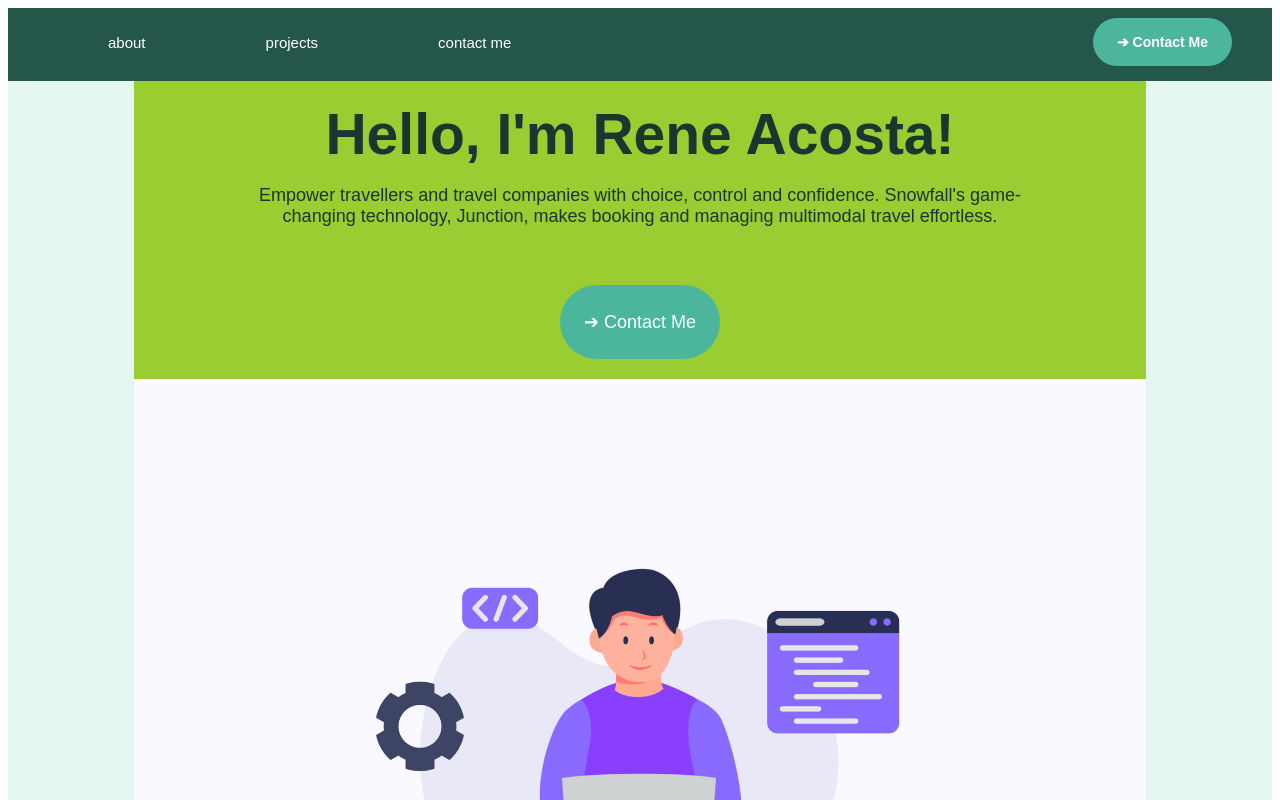
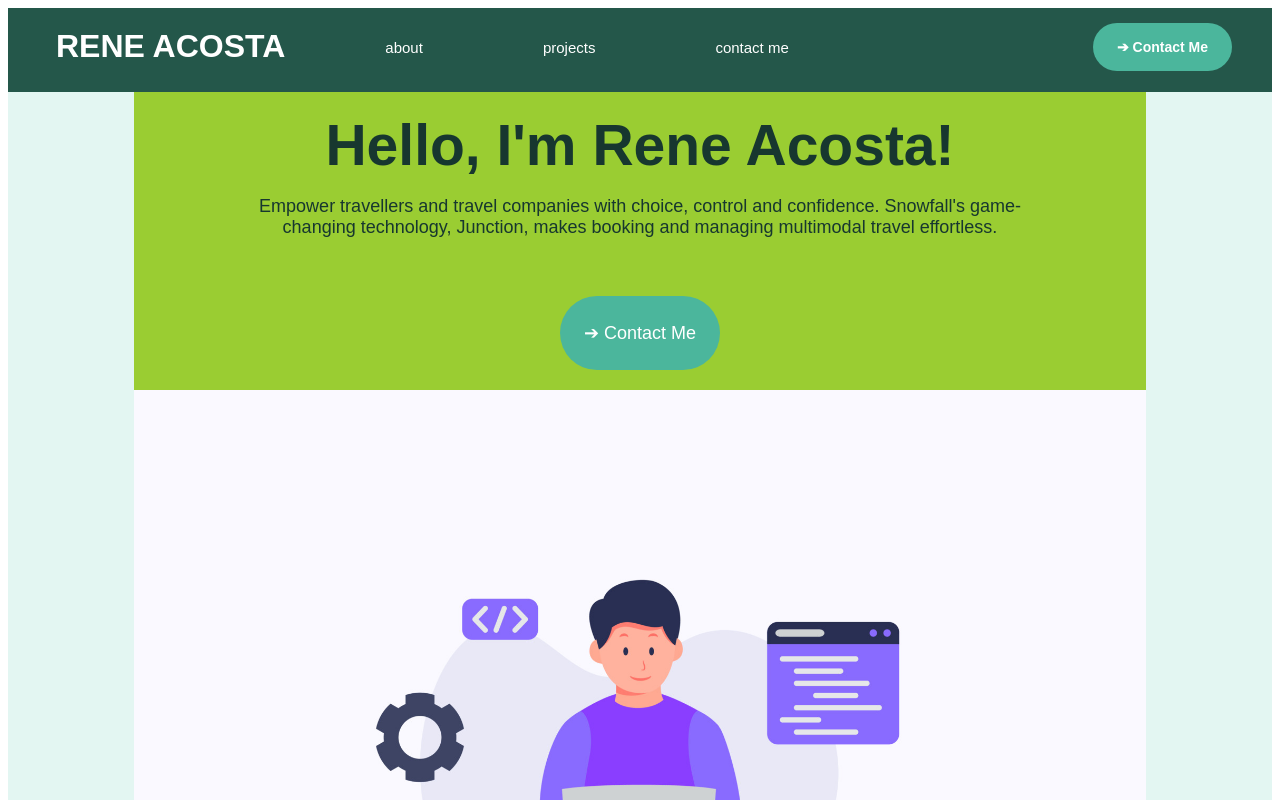
Before and after one commit to racosta323/rene-acosta-portfolio, a React (Create React App) app: page / in a window 1280 px wide. Shown: the top 800 px of the page. Built offline with nearby package versions, Linux system fonts and the light colour scheme.

Commit message:
finishes nav bar layout

```diff
--- a/src/App.css
+++ b/src/App.css
@@ -120,8 +120,14 @@ li a:hover {
 #nav-container {
   display: flex;
   justify-content: space-between;
-  padding: 10px 0px 30px 0px;
+  padding: 15px 0px 20px 0px;
   background-color: #24574A;
+}
+
+#nav-container h1{
+  padding: 0px 0px 0px 0px;
+  margin: 5px 0px 0px 48px;
+  color: white;
 }
 
 #nav-btn {
@@ -139,6 +145,9 @@ li a:hover {
 
 }
 
+#nav-right{
+  display: flex;
+}
 
 /* .fade-in-section {
   opacity: 0;
--- a/src/NavBar.js
+++ b/src/NavBar.js
@@ -3,7 +3,8 @@ import ContactButton from  './ContactButton'
 function NavBar() {
     return(
         <div id="nav-container">
-            <div>
+            <div id='nav-right'>
+                <h1>RENE ACOSTA</h1>
                 <ul>
                     <li><a href="#about">about</a></li>
                     <li><a href="#projects">projects</a></li>
```
